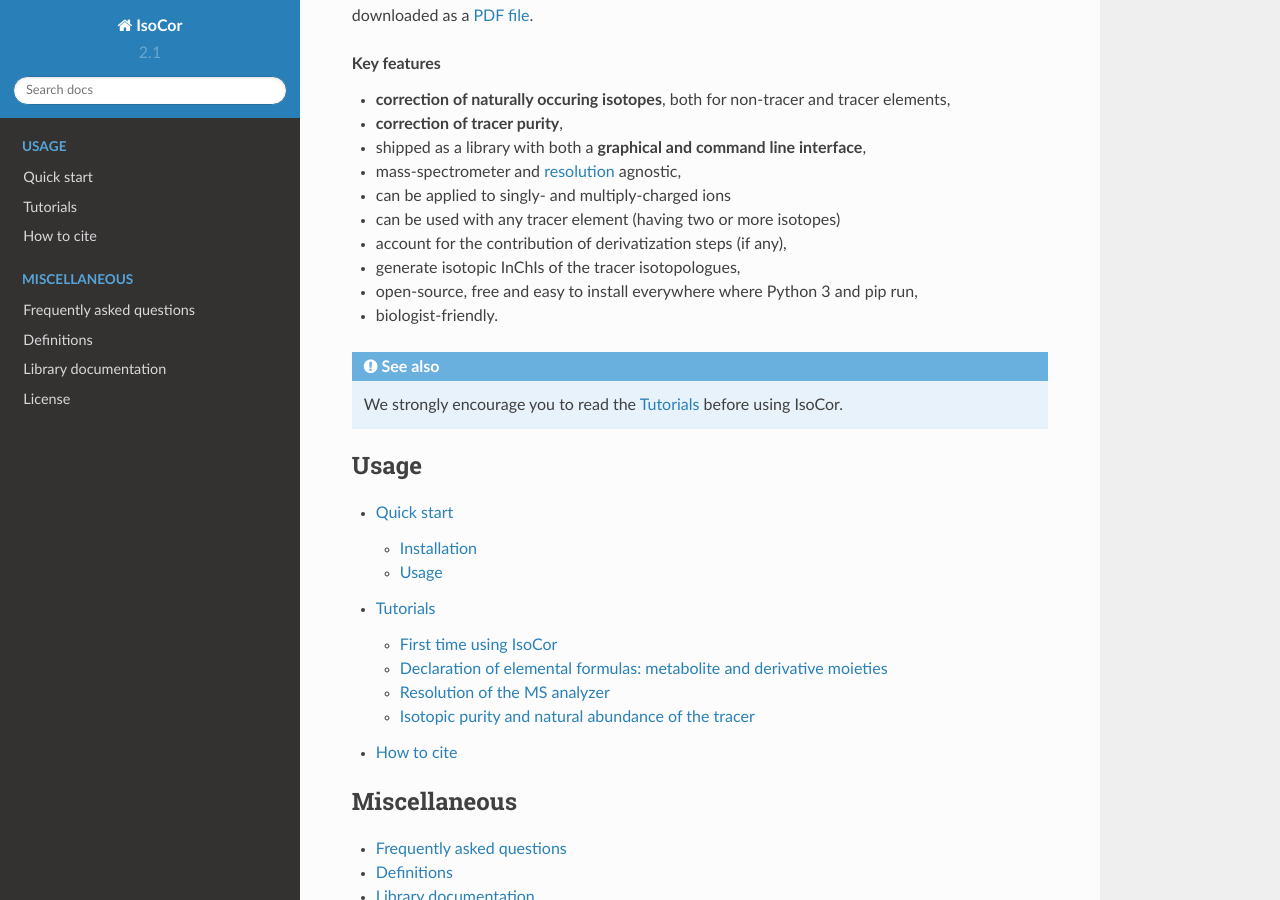
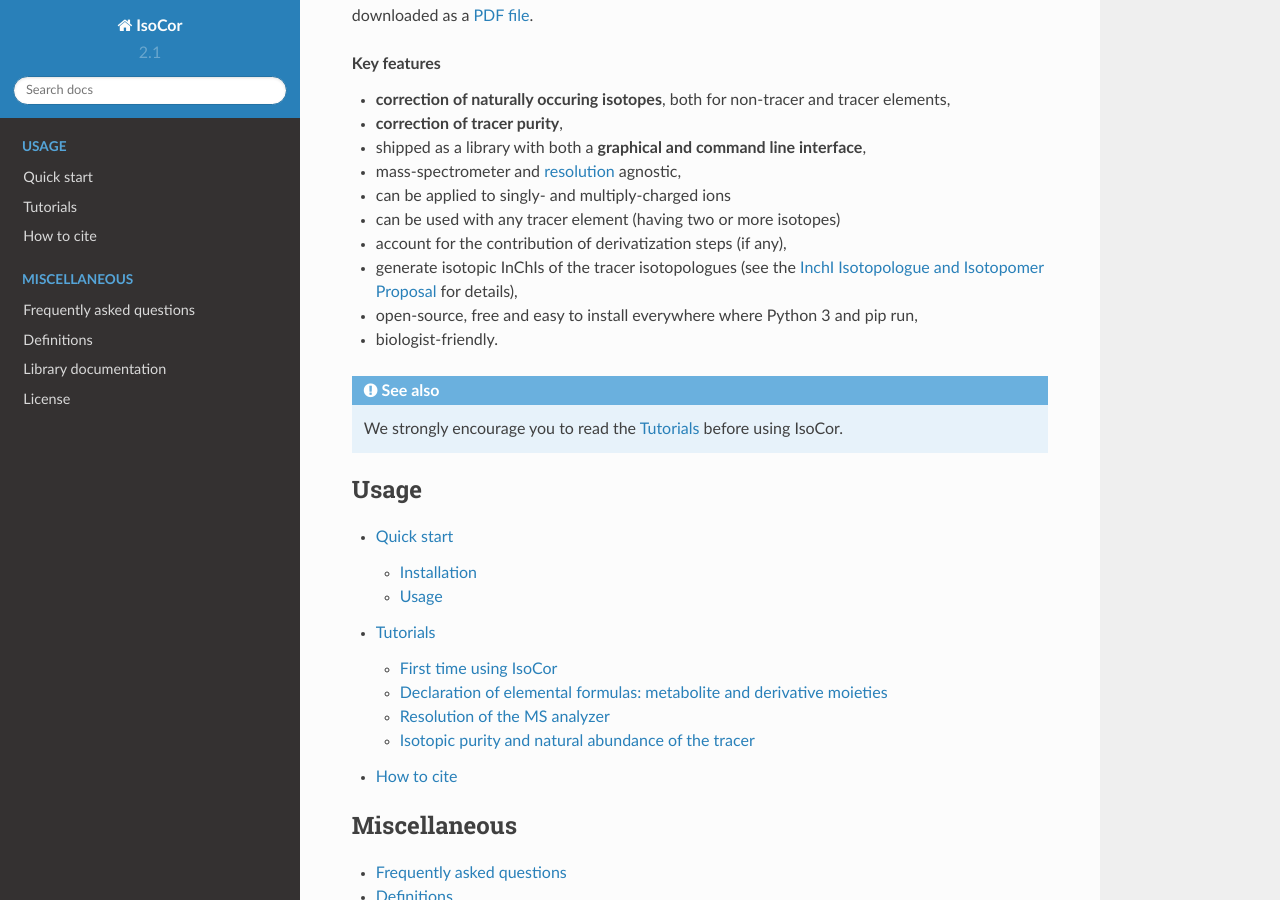
Before and after one commit to MetaSys-LISBP/IsoCor, a Sphinx documentation site: the page built from doc/index.rst, in a window 1280 px wide and 900 px high, scrolled down 822 px. Built offline with Sphinx 7.4.7 and the Read the Docs theme 2.0.0, drawn with Linux system fonts in a browser that asks for light colours.

Commit message:
update doc for isotopic InChis

```diff
--- a/doc/index.rst
+++ b/doc/index.rst
@@ -35,7 +35,7 @@
 * can be applied to singly- and multiply-charged ions
 * can be used with any tracer element (having two or more isotopes)
 * account for the contribution of derivatization steps (if any),
-* generate isotopic InChIs of the tracer isotopologues,
+* generate isotopic InChIs of the tracer isotopologues (see the `InchI Isotopologue and Isotopomer Proposal <https://figshare.com/articles/InchI_Isotopologue_and_Isotopomer_Proposal/7150964>`_ for details),
 * open-source, free and easy to install everywhere where Python 3 and pip run,
 * biologist-friendly.
 
--- a/doc/tutorials.rst
+++ b/doc/tutorials.rst
@@ -203,7 +203,7 @@
 :metabolite: Name of the metabolite, as it was provided in the :ref:`Measurements file`.
 :derivative: Name of the derivative, as it was provided in the :ref:`Measurements file`.
 :isotopologue: The index of the peak measured, as an integer; e.g. '0' for the M0 peak that does not have any mass shift,  as it was provided in the :ref:`Measurements file`.
-:isotopic_inchi: Isotopic inchi of the corresponding tracer isotopologue (or just the isotopic layer if no InChI has been provided in the :ref:`Metabolites database`); e.g. 'XXX' for the MXXXX 13C-isotopologue of fumarate.
+:isotopic_inchi: Isotopic inchi of the corresponding tracer isotopologue (or just the isotopic layer if no InChI has been provided in the :ref:`Metabolites database`), as detailed in the `InchI Isotopologue and Isotopomer Proposal <https://figshare.com/articles/InchI_Isotopologue_and_Isotopomer_Proposal/7150964>`_; e.g. 'XXX' for the MXXXX 13C-isotopologue of fumarate.
 :area: The measured peak intensity; e.g. '42.5', as it was provided in the :ref:`Measurements file`.
 :corrected_area: The corrected area.
 :isotopologue_fraction: The abundance of each :ref:`isotopologue <Isotopologues>` (corrected area normalized to 1).
```
Also changed, not shown: README.md (+1 -1 lines).
